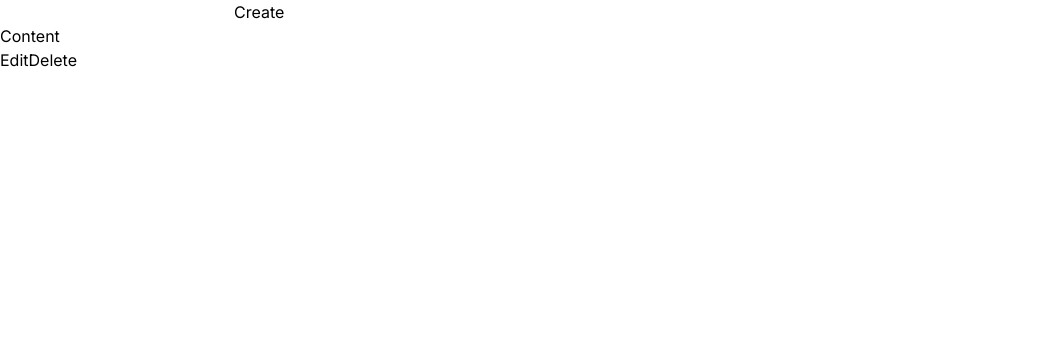
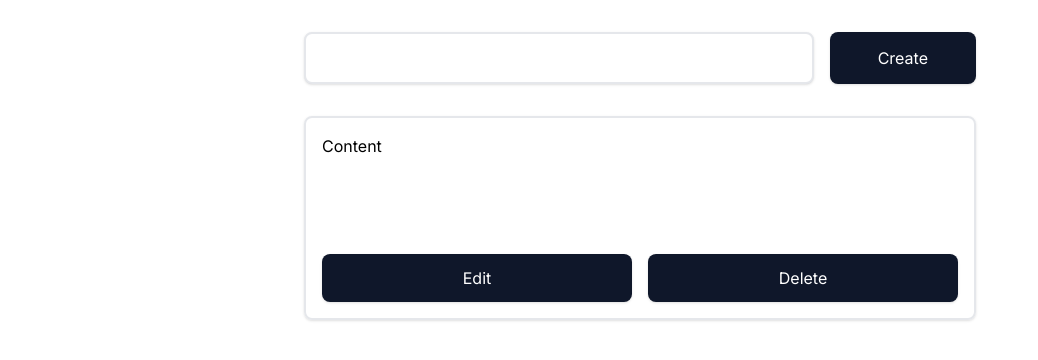
Before and after one commit to nuhafadh/note-taking, a Next.js app: page / in a window 1280 px wide. Shown: the top 360 px of the page, without its empty margins (0-1038 px from the left). Built offline with nearby package versions, Linux system fonts and the light colour scheme.

Commit message:
basic styling

```diff
--- a/src/app/layout.js
+++ b/src/app/layout.js
@@ -11,7 +11,9 @@ export const metadata = {
 export default function RootLayout({ children }) {
   return (
     <html lang="en">
-      <body className={inter.className}>{children}</body>
+      <body className={inter.className}>
+        <main className='max-w-2xl m-auto my-8'>{children}</main>
+      </body>
     </html>
   )
 }
--- a/src/components/Input.jsx
+++ b/src/components/Input.jsx
@@ -2,9 +2,9 @@
 
 export const Input = () => {
     return (
-        <div>
+        <div className="flex gap-4">
             <input />
-            <button>Create</button>
+            <button className="w-fit px-12">Create</button>
         </div>
     )
 }
--- a/src/components/NoteCard.jsx
+++ b/src/components/NoteCard.jsx
@@ -2,10 +2,12 @@ import React from "react";
 
 export const NoteCard = () => {
     return (
-        <div>
-            <div>Content</div>
-            <button>Edit</button>
-            <button>Delete</button>
+        <div className="border-2 p-4 rounded-lg shadow">
+            <div className=" min-h-[120px]">Content</div>
+            <div className="flex gap-4">
+                <button>Edit</button>
+                <button>Delete</button>
+            </div>
         </div>
     )
 }
--- a/src/components/NoteEditor.jsx
+++ b/src/components/NoteEditor.jsx
@@ -5,7 +5,7 @@ import { NoteCard } from "./NoteCard"
 
 export const NoteEditor = () => {
     return (
-        <div>
+        <div className=" space-y-8">
             <Input />
             <NoteCard />
         </div>
--- a/src/styles/globals.css
+++ b/src/styles/globals.css
@@ -1,3 +1,12 @@
 @tailwind base;
 @tailwind components;
 @tailwind utilities;
+
+@layer base {
+    input {
+        @apply w-full p-3 border-2 rounded-lg focus:outline-none shadow;
+    }
+    button{
+        @apply w-full p-3 bg-slate-900 hover:bg-slate-700 text-white shadow rounded-lg;
+    }
+}
```
